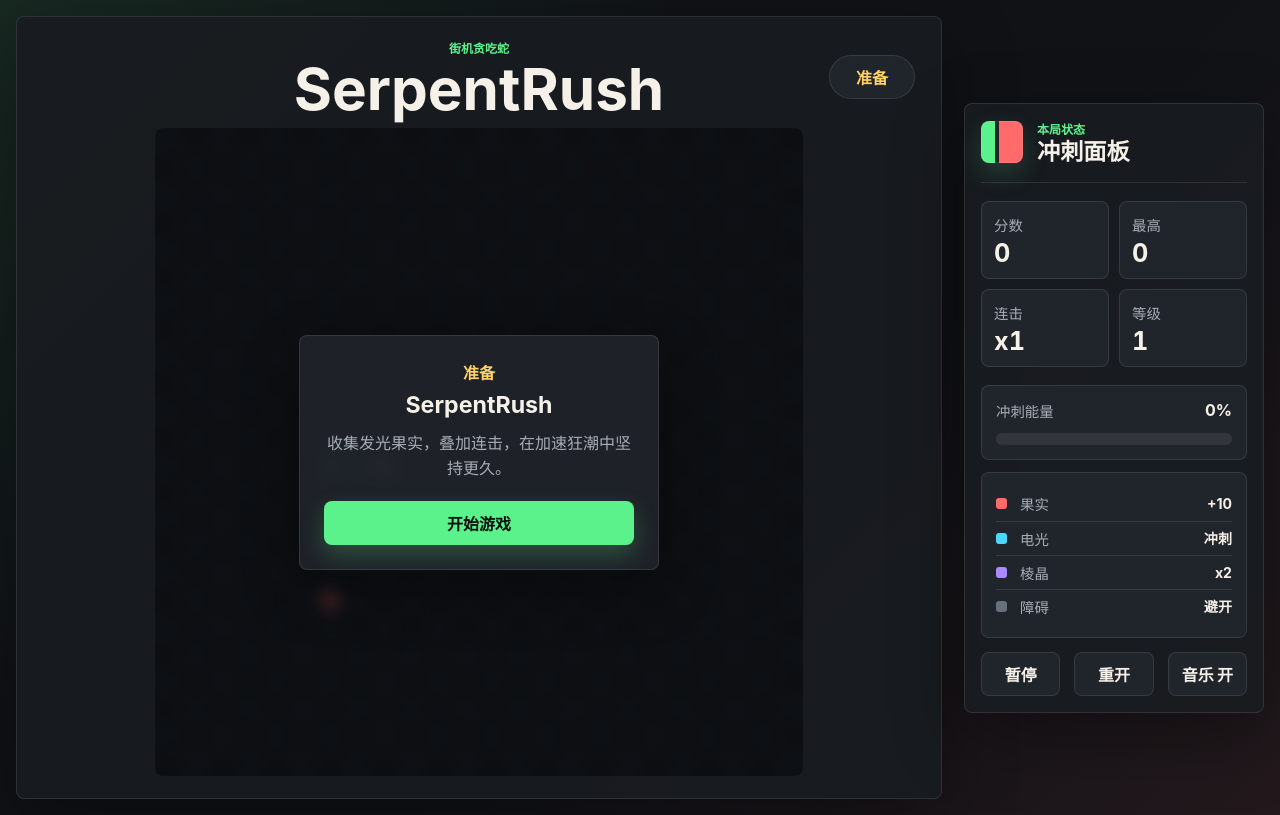
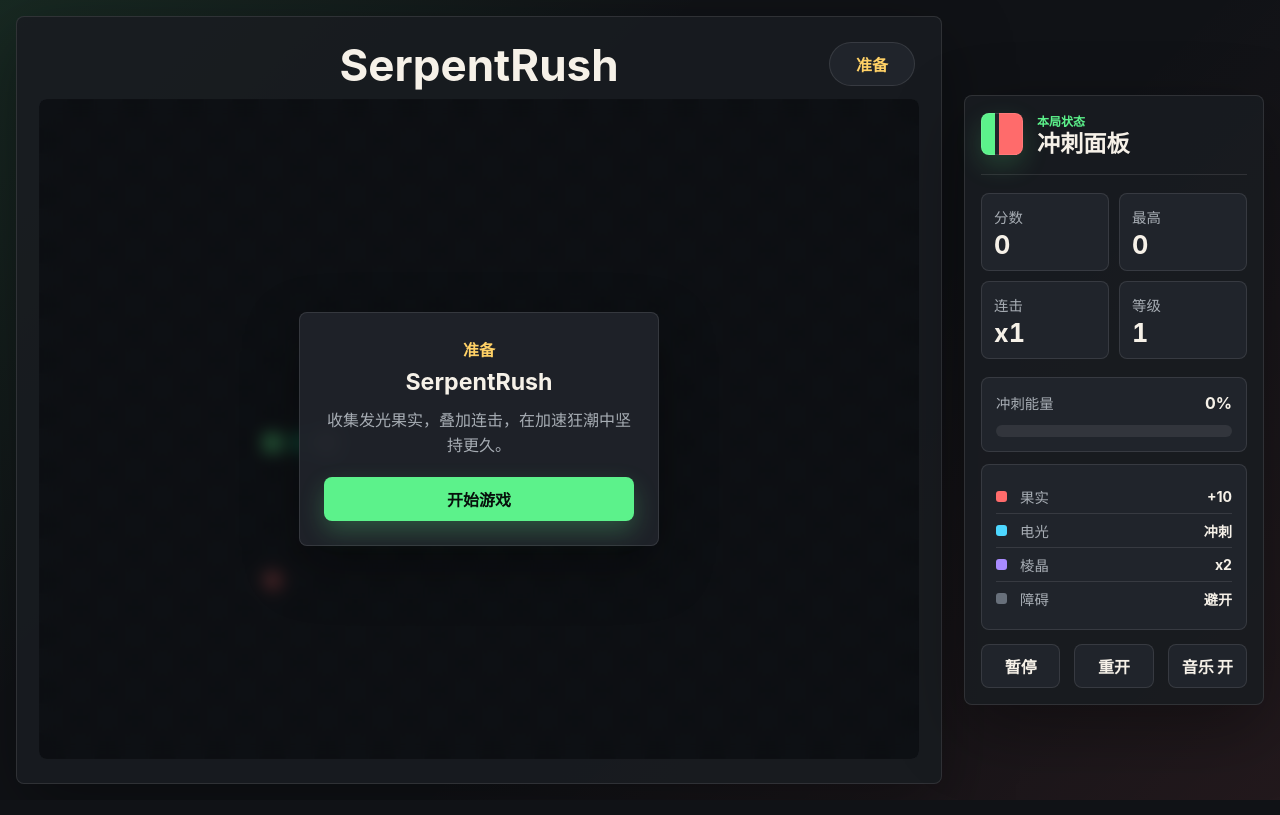
Before and after one commit to UserLiTanYu/SerpentRush, a plain HTML site: page index.html in a window 1280 px wide. Drawn offline with Linux system fonts and the light colour scheme.

Commit message:
扩宽游戏区域

```diff
--- a/game.js
+++ b/game.js
@@ -17,8 +17,9 @@ const pauseButton = document.querySelector("#pauseButton");
 const restartButton = document.querySelector("#restartButton");
 const musicButton = document.querySelector("#musicButton");
 
-const boardSize = 24;
-const cellSize = canvas.width / boardSize;
+const boardColumns = 32;
+const boardRows = 24;
+const cellSize = Math.min(canvas.width / boardColumns, canvas.height / boardRows);
 const directions = {
   up: { x: 0, y: -1 },
   down: { x: 0, y: 1 },
@@ -76,9 +77,9 @@ function saveBestScore(value) {
 function resetGame() {
   stopMusic();
   snake = [
-    { x: 8, y: 12 },
-    { x: 7, y: 12 },
-    { x: 6, y: 12 }
+    { x: 10, y: 12 },
+    { x: 9, y: 12 },
+    { x: 8, y: 12 }
   ];
   direction = directions.right;
   nextDirection = directions.right;
@@ -191,8 +192,8 @@ function spawnItem(type) {
   let point;
   do {
     point = {
-      x: Math.floor(Math.random() * boardSize),
-      y: Math.floor(Math.random() * boardSize),
+      x: Math.floor(Math.random() * boardColumns),
+      y: Math.floor(Math.random() * boardRows),
       type
     };
   } while (isOccupied(point));
@@ -225,8 +226,8 @@ function moveSnake() {
   };
 
   if (
-    head.x < 0 || head.x >= boardSize ||
-    head.y < 0 || head.y >= boardSize ||
+    head.x < 0 || head.x >= boardColumns ||
+    head.y < 0 || head.y >= boardRows ||
     snake.some((part, index) => index > 0 && part.x === head.x && part.y === head.y) ||
     obstacles.some((block) => block.x === head.x && block.y === head.y)
   ) {
@@ -447,8 +448,8 @@ function drawBoard() {
   ctx.fillStyle = colors.boardA;
   ctx.fillRect(0, 0, canvas.width, canvas.height);
 
-  for (let y = 0; y < boardSize; y += 1) {
-    for (let x = 0; x < boardSize; x += 1) {
+  for (let y = 0; y < boardRows; y += 1) {
+    for (let x = 0; x < boardColumns; x += 1) {
       if ((x + y) % 2 === 0) {
         ctx.fillStyle = colors.boardB;
         ctx.fillRect(x * cellSize, y * cellSize, cellSize, cellSize);
@@ -458,12 +459,16 @@ function drawBoard() {
 
   ctx.strokeStyle = colors.grid;
   ctx.lineWidth = 1;
-  for (let i = 0; i <= boardSize; i += 1) {
+  for (let i = 0; i <= boardColumns; i += 1) {
     const p = i * cellSize;
     ctx.beginPath();
     ctx.moveTo(p, 0);
     ctx.lineTo(p, canvas.height);
     ctx.stroke();
+  }
+
+  for (let i = 0; i <= boardRows; i += 1) {
+    const p = i * cellSize;
     ctx.beginPath();
     ctx.moveTo(0, p);
     ctx.lineTo(canvas.width, p);
--- a/index.html
+++ b/index.html
@@ -11,14 +11,13 @@
       <section class="game-stage" aria-label="SerpentRush 游戏">
         <header class="top-bar">
           <div class="title-block">
-            <p class="eyebrow">街机贪吃蛇</p>
             <h1>SerpentRush</h1>
           </div>
           <div class="status-pill" id="statusPill">准备</div>
         </header>
 
         <div class="play-area">
-          <canvas id="gameCanvas" width="720" height="720" aria-label="游戏棋盘"></canvas>
+          <canvas id="gameCanvas" width="960" height="720" aria-label="游戏棋盘"></canvas>
           <div class="overlay" id="overlay">
             <div class="overlay-panel">
               <p class="round-label" id="overlayLabel">准备</p>
--- a/styles.css
+++ b/styles.css
@@ -84,8 +84,8 @@ button {
 .top-bar {
   position: relative;
   justify-content: center;
-  min-height: 82px;
-  padding: 4px 126px 0;
+  min-height: 58px;
+  padding: 2px 126px 0;
   text-align: center;
 }
 
@@ -110,7 +110,7 @@ h2 {
 }
 
 h1 {
-  font-size: 3.65rem;
+  font-size: 2.75rem;
 }
 
 h2 {
@@ -134,9 +134,9 @@ h2 {
 
 .play-area {
   position: relative;
-  width: min(100%, calc(100vh - 152px), 860px);
-  aspect-ratio: 1;
-  margin: 10px auto 0;
+  width: min(100%, calc((100vh - 118px) * 1.333), 1120px);
+  aspect-ratio: 4 / 3;
+  margin: 6px auto 0;
   overflow: hidden;
   border-radius: 8px;
   background: var(--ink);
@@ -401,7 +401,7 @@ canvas {
   }
 
   .play-area {
-    width: min(100%, 78vh, 760px);
+    width: min(100%, 82vh, 920px);
   }
 
   .touch-pad {
@@ -422,12 +422,12 @@ canvas {
   }
 
   .top-bar {
-    min-height: 86px;
+    min-height: 74px;
     padding: 8px 90px 0;
   }
 
   h1 {
-    font-size: 2.35rem;
+    font-size: 2rem;
   }
 
   .status-pill {
```
